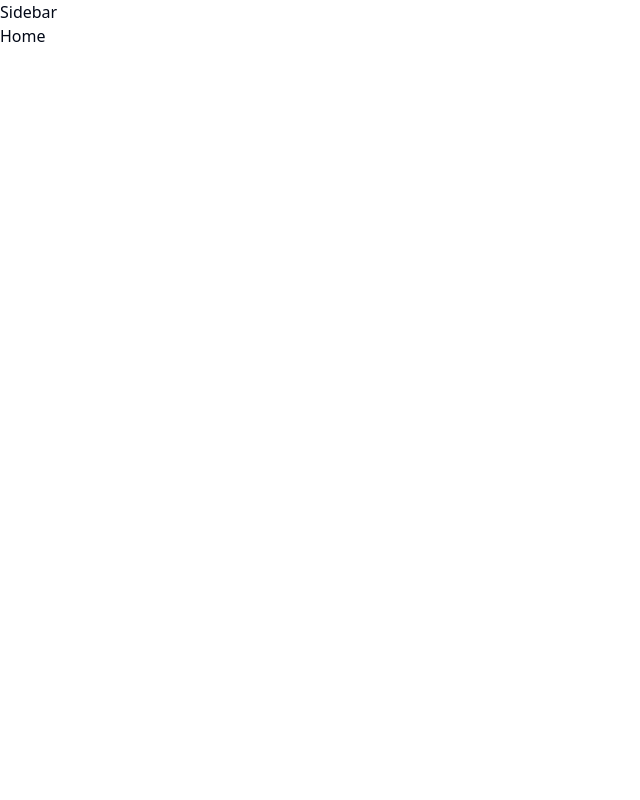
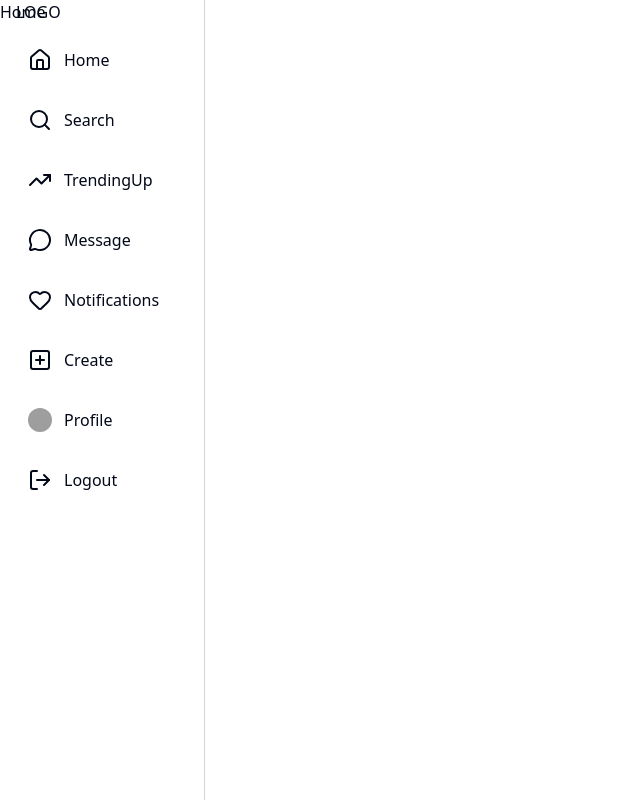
Before and after one commit to lequangtoan2003/instagram-FE, a React (Vite) app: page / in a window 1280 px wide. Shown: the whole page, without its empty margins (0-640 px from the left). Built offline with nearby package versions, Linux system fonts and the light colour scheme; grey boxes are pictures that could not be loaded.

Commit message:
sidebar-and-logout

```diff
--- a/package.json
+++ b/package.json
@@ -10,6 +10,7 @@
     "preview": "vite preview"
   },
   "dependencies": {
+    "@radix-ui/react-avatar": "^1.1.10",
     "@radix-ui/react-label": "^2.1.7",
     "@radix-ui/react-slot": "^1.2.3",
     "axios": "^1.11.0",
--- /dev/null
+++ b/src/components/LeftSidebar.jsx
@@ -0,0 +1,73 @@
+import {
+  Heart,
+  Home,
+  LogOut,
+  MessageCircle,
+  PlusSquare,
+  Search,
+  TrendingUp,
+} from "lucide-react";
+import React from "react";
+import { Avatar, AvatarFallback, AvatarImage } from "./ui/avatar";
+import axios from "axios";
+import { useNavigate } from "react-router-dom";
+import { toast } from "sonner";
+const sidebarItems = [
+  { icon: <Home />, text: "Home" },
+  { icon: <Search />, text: "Search" },
+  { icon: <TrendingUp />, text: "TrendingUp" },
+  { icon: <MessageCircle />, text: "Message" },
+  { icon: <Heart />, text: "Notifications" },
+  { icon: <PlusSquare />, text: "Create" },
+  {
+    icon: (
+      <Avatar className="w-6 h-6">
+        <AvatarImage src="https://github.com/shadcn.png" />
+        <AvatarFallback>CN</AvatarFallback>
+      </Avatar>
+    ),
+    text: "Profile",
+  },
+  { icon: <LogOut />, text: "Logout" },
+];
+
+export default function LeftSidebar() {
+  const navigate = useNavigate();
+  const logoutHandler = async () => {
+    try {
+      const res = await axios.get("http://localhost:8001/api/v1/user/logout", {
+        withCredentials: true,
+      });
+      if (res.data.success) {
+        navigate("/login");
+        toast.success(res.data.message);
+      }
+    } catch (error) {
+      console.log(error);
+    }
+  };
+  const sidebarHandler = (textType) => {
+    if (textType === "Logout") logoutHandler();
+  };
+  return (
+    <div className="fixed top-0 left-0 px-4 border-r border-gray-300 w-[16%] h-screen">
+      <div className="flex flex-col">
+        <h1>LOGO</h1>
+        <div className="">
+          {sidebarItems.map((item, index) => {
+            return (
+              <div
+                onClick={() => sidebarHandler(item.text)}
+                key={index}
+                className="flex items-center gap-3 relative hover:bg-gray-100 cursor-pointer rounded-lg p-3 my-3"
+              >
+                {item.icon}
+                <span>{item.text}</span>{" "}
+              </div>
+            );
+          })}
+        </div>
+      </div>
+    </div>
+  );
+}
--- a/src/components/MainLayout.jsx
+++ b/src/components/MainLayout.jsx
@@ -1,10 +1,11 @@
 import React from "react";
 import { Outlet } from "react-router-dom";
+import LeftSidebar from "./LeftSidebar";
 
 export default function MainLayout() {
   return (
     <div>
-      Sidebar
+      <LeftSidebar />
       <Outlet />
     </div>
   );
--- /dev/null
+++ b/src/components/ui/avatar.jsx
@@ -0,0 +1,33 @@
+import * as React from "react"
+import * as AvatarPrimitive from "@radix-ui/react-avatar"
+
+import { cn } from "@/lib/utils"
+
+const Avatar = React.forwardRef(({ className, ...props }, ref) => (
+  <AvatarPrimitive.Root
+    ref={ref}
+    className={cn("relative flex h-10 w-10 shrink-0 overflow-hidden rounded-full", className)}
+    {...props} />
+))
+Avatar.displayName = AvatarPrimitive.Root.displayName
+
+const AvatarImage = React.forwardRef(({ className, ...props }, ref) => (
+  <AvatarPrimitive.Image
+    ref={ref}
+    className={cn("aspect-square h-full w-full", className)}
+    {...props} />
+))
+AvatarImage.displayName = AvatarPrimitive.Image.displayName
+
+const AvatarFallback = React.forwardRef(({ className, ...props }, ref) => (
+  <AvatarPrimitive.Fallback
+    ref={ref}
+    className={cn(
+      "flex h-full w-full items-center justify-center rounded-full bg-muted",
+      className
+    )}
+    {...props} />
+))
+AvatarFallback.displayName = AvatarPrimitive.Fallback.displayName
+
+export { Avatar, AvatarImage, AvatarFallback }
```
Also changed, not shown: 1 other file (tests, documents, lock files or other folders).
